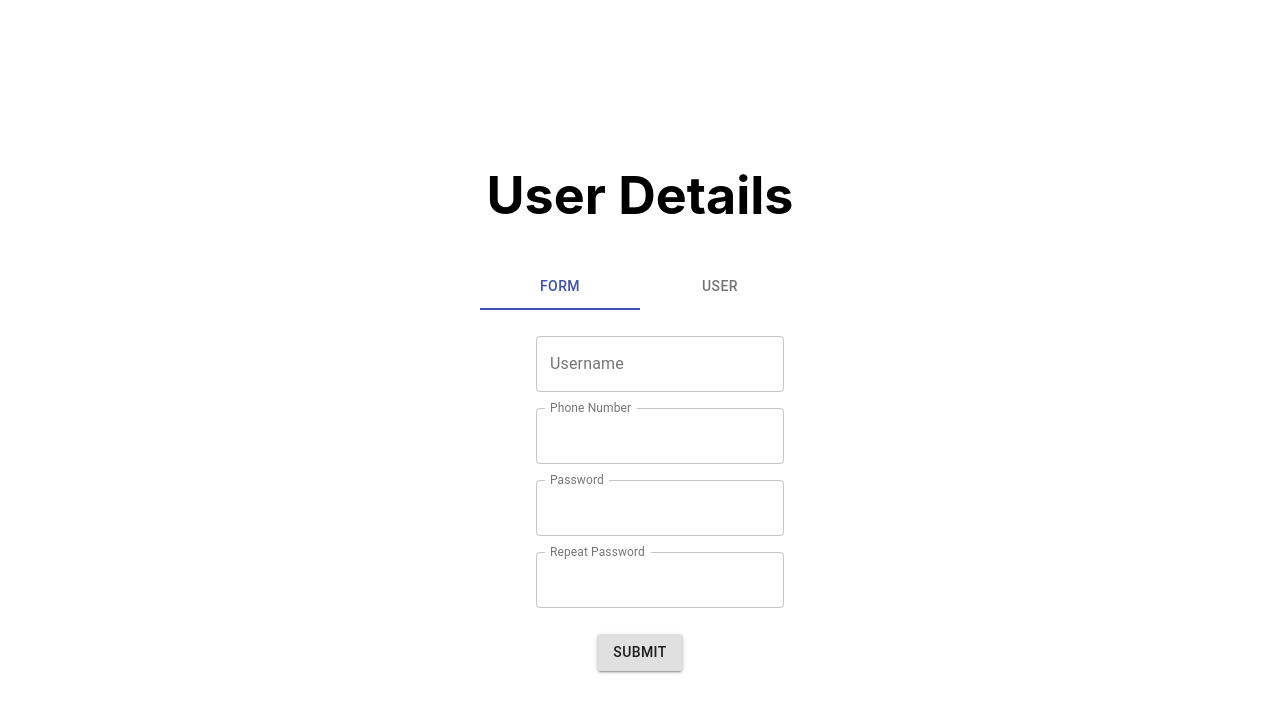
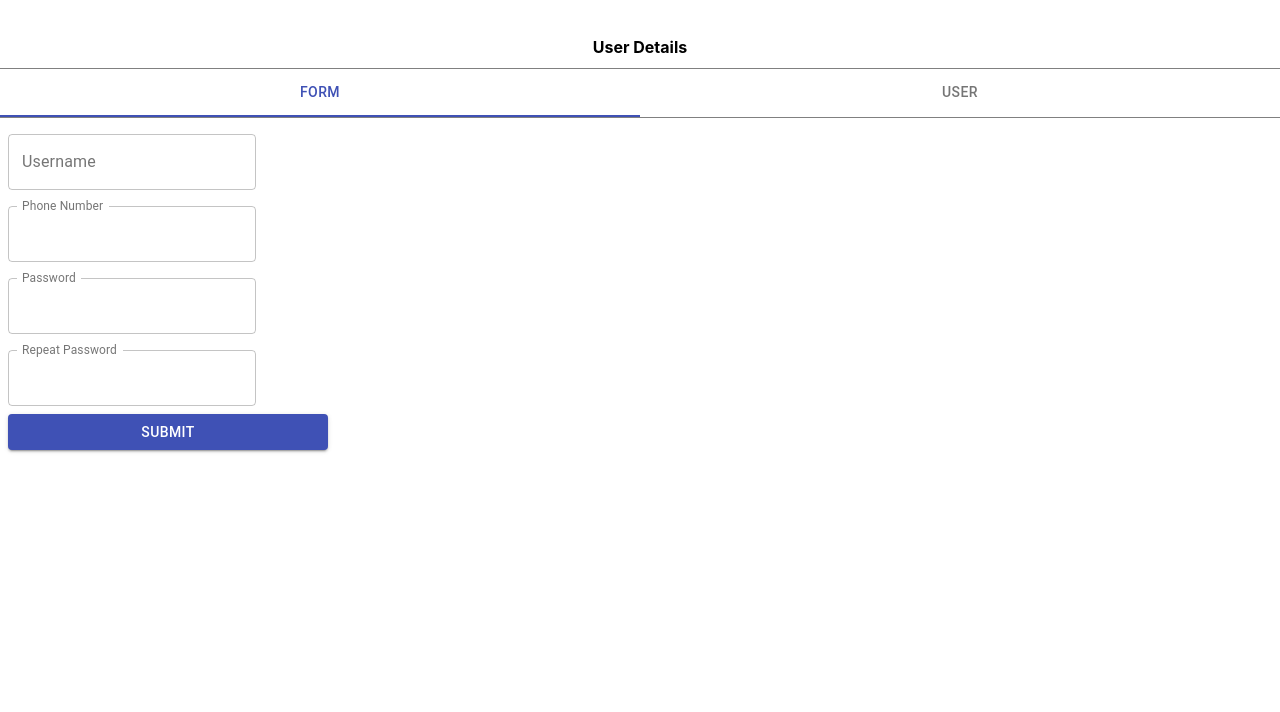
Before and after one commit to JonTheFox/user-form-with-redux-ts, a React (Create React App) app: page / in a window 1280 px wide. Shown: the top 712 px of the page. Built offline with nearby package versions, Linux system fonts and the light colour scheme.

Commit message:
style the page

```diff
--- a/package.json
+++ b/package.json
@@ -44,5 +44,8 @@
       "last 1 firefox version",
       "last 1 safari version"
     ]
+  },
+  "devDependencies": {
+    "sass": "^1.54.0"
   }
 }
--- a/src/features/user/UserForm.module.css
+++ b/src/features/user/UserForm.module.css
@@ -1,7 +1,10 @@
 .row {
   display: flex;
-  align-items: center;
   justify-content: center;
+  align-items: flex-start;
+  flex-direction: column;
+  font-size: 0.5rem;
+  width: 100%;
 }
 
 .row > button {
@@ -13,12 +16,59 @@
   margin-bottom: 16px;
 }
 
+.row *.last-child {
+  margin-bottom: 16px;
+}
+
+.userTabPanel {
+  padding-left: 0.5rem;
+}
+
+.form {
+  display: flex;
+  flex-direction: column;
+}
+
+.tabsContainer {
+  width: 100%;
+  min-width: 100%;
+  max-width: 100%;
+}
+
+.tabs {
+  margin-bottom: 1rem;
+  border-top: 1px solid gray;
+  border-bottom: 1px solid gray;
+}
+
+.formContainer {
+  height: 80vh;
+  min-height: 80vh;
+  max-height: 80vh;
+}
+
+.formContainer h2,
+.formContainer h3,
+.formContainer h4,
+.formContainer ul {
+  margin: 0 0 0.5rem 0;
+  text-align: left;
+}
+
+.formContainer ul {
+  padding-left: 0;
+  display: flex;
+  flex-direction: column;
+
+  align-items: flex-start;
+}
+
 .value {
   font-size: 78px;
   padding-left: 16px;
   padding-right: 16px;
   margin-top: 2px;
-  font-family: 'Courier New', Courier, monospace;
+  font-family: "Courier New", Courier, monospace;
 }
 
 .button {
@@ -45,6 +95,10 @@
   margin-right: 4px;
 }
 
+.submitBtn {
+  width: 320px;
+}
+
 .button:hover,
 .button:focus {
   border: 2px solid rgba(112, 76, 182, 0.4);
@@ -60,7 +114,7 @@
 }
 
 .asyncButton:after {
-  content: '';
+  content: "";
   background-color: rgba(112, 76, 182, 0.15);
   display: block;
   position: absolute;
--- a/src/features/user/UserForm.tsx
+++ b/src/features/user/UserForm.tsx
@@ -1,18 +1,9 @@
 import React, { ChangeEvent, useState, useEffect } from "react";
 
 import { useAppSelector, useAppDispatch } from "../../app/hooks";
-import {
-  decrement,
-  // increment,
-  incrementByAmount,
-  incrementAsync,
-  incrementIfOdd,
-  selectUsername,
-  selectPhoneNumber,
-  setUser,
-} from "./userSlice";
+import { selectUsername, selectPhoneNumber, setUser } from "./userSlice";
 import styles from "./UserForm.module.css";
-import { Formik, Form, Field, ErrorMessage } from "formik";
+import { Formik, ErrorMessage } from "formik";
 import Tabs from "@material-ui/core/Tabs";
 import Tab from "@material-ui/core/Tab";
 import Box from "@material-ui/core/Box";
@@ -43,10 +34,9 @@ export function UserForm() {
   const username = useAppSelector(selectUsername);
   const phoneNumber = useAppSelector(selectPhoneNumber);
   const dispatch = useAppDispatch();
-  const [incrementAmount, setIncrementAmount] = useState("2");
   const [selectedTabIndex, setSelectedTabIndex] = useState(0);
 
-  const incrementValue = Number(incrementAmount) || 0;
+  const MAX_PASSWORD_LENGTH = 12;
 
   const validateForm = (formData: UserFormData) => {
     const errors: UserFormErrors = {};
@@ -54,7 +44,8 @@ export function UserForm() {
     if (!formData.username) {
       errors.username = "Required";
     } else if (
-      // double check, for staying bullet proof when we change the input element's maxLength attribute value
+      // in addition to the maxLength restriction applied to the input DOM element),
+      // double check the length for staying bullet proof in case we change the input element's maxLength attribute value
       formData.username.length > 24
     ) {
       errors.username = "Up to 24 character allowed";
@@ -96,9 +87,7 @@ export function UserForm() {
     return errors;
   };
 
-  const handleTabChange = (ev: ChangeEvent<{}>, tabIndex: any): void => {
-    setSelectedTabIndex(tabIndex);
-  };
+  const handleTabChange = (ev: ChangeEvent<{}>, tabIndex: any): void => {};
 
   function TabPanel(props: TabPanelProps) {
     const { children, value, index, ...other } = props;
@@ -107,26 +96,29 @@ export function UserForm() {
       <div
         role="tabpanel"
         hidden={value !== index}
-        id={`simple-tabpanel-${index}`}
-        aria-labelledby={`simple-tab-${index}`}
+        id={`user-tabpanel-${index}`}
+        className={styles.userTabPanel}
+        aria-labelledby={`user-tab-${index}`}
         {...other}
       >
-        {value === index && <Box p={3}>{children}</Box>}
+        {value === index && (
+          <Box className={styles.formContainer} p={3}>
+            {children}
+          </Box>
+        )}
       </div>
     );
   }
 
-  useEffect(() => {}, []);
-
   return (
-    <div>
     <div className={styles.row}>
-        <div>
+      <div className={styles.tabsContainer}>
         <h1>User Details</h1>
 
         <Tabs
+          className={styles.tabs}
           value={selectedTabIndex}
-            onChange={handleTabChange}
+          onChange={(ev, tabIndex) => setSelectedTabIndex(tabIndex)}
           indicatorColor="primary"
           textColor="primary"
           variant="fullWidth"
@@ -174,7 +166,7 @@ export function UserForm() {
               handleSubmit,
               isSubmitting,
             }) => (
-                <form onSubmit={handleSubmit}>
+              <form onSubmit={handleSubmit} className={styles.form}>
                 <ul>
                   <li className={styles.row}>
                     <TextField
@@ -195,6 +187,7 @@ export function UserForm() {
                     <TextField
                       id="phoneNumber"
                       name="phoneNumber"
+                      value={values.phoneNumber}
                       type="number"
                       label="Phone Number"
                       InputLabelProps={{
@@ -218,7 +211,7 @@ export function UserForm() {
                       InputLabelProps={{
                         shrink: true,
                       }}
-                        inputProps={{ maxLength: 12 }}
+                      inputProps={{ maxLength: MAX_PASSWORD_LENGTH }}
                       variant="outlined"
                       onChange={handleChange}
                       onBlur={handleBlur}
@@ -239,17 +232,16 @@ export function UserForm() {
                       variant="outlined"
                     />
 
-                      <ErrorMessage
-                        name="passwordConfirmation"
-                        component="div"
-                      />
+                    <ErrorMessage name="passwordConfirmation" component="div" />
                   </li>
                 </ul>
 
                 <Button
                   variant="contained"
+                  color="primary"
                   type="submit"
                   disabled={isSubmitting}
+                  className={styles.submitBtn}
                 >
                   Submit
                 </Button>
@@ -270,6 +262,5 @@ export function UserForm() {
         </TabPanel>
       </div>
     </div>
-    </div>
   );
 }
```
Also changed, not shown: 1 other file (tests, documents, lock files or other folders). Lines whose indentation alone changed are shown as unchanged.
